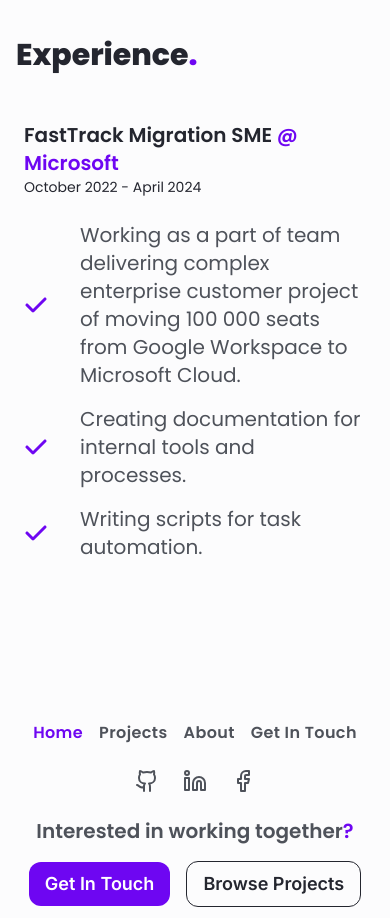
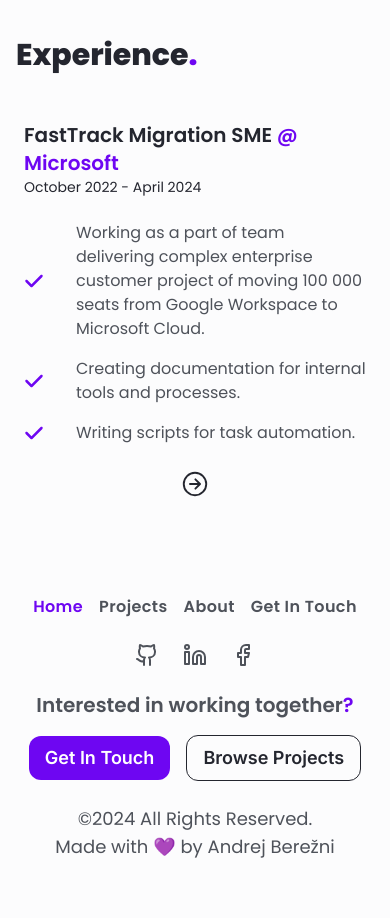
Before and after one commit to AndrejBerezni/Portfolio2024, a Next.js app: page / in a window 390 px wide. Shown: the part 2400-3318 px from the top of the page. Built offline with nearby package versions, Linux system fonts and the light colour scheme.

Commit message:
handle changing slides of ExperienceCatalogue on small screens

```diff
--- a/src/components/home/Experience/ExperienceCard.tsx
+++ b/src/components/home/Experience/ExperienceCard.tsx
@@ -16,7 +16,7 @@ export default function ExperienceCard({
 }) {
   return (
     <article
-      className={clsx('mb-12 px-2', {
+      className={clsx('px-2 md:mb-12', {
         hidden: currentSlide !== index,
         inline: currentSlide === index,
       })}
@@ -44,10 +44,10 @@ export default function ExperienceCard({
             duration: 1,
           }}
           key={desc}
-          className="mb-4 flex items-center gap-8 text-xl text-secondary"
+          className="mb-4 flex items-center gap-8 text-secondary md:text-xl"
         >
           <div>
-            <FaCheck className="text-2xl text-brand" />
+            <FaCheck className="text-xl text-brand md:text-2xl" />
           </div>
           <p>{desc}</p>
         </motion.div>
--- a/src/components/home/Experience/ExperienceCatalogue.tsx
+++ b/src/components/home/Experience/ExperienceCatalogue.tsx
@@ -4,6 +4,7 @@ import { useState } from 'react'
 import { experience } from '@/lib/experience'
 
 import ExperienceCard from './ExperienceCard'
+import ExperienceCatalogueButtons from './ExperienceCatalogueButtons'
 import ExperienceSelector from './ExperienceSelector'
 export default function ExperienceCatalogue() {
   const [currentSlide, setCurrentSlide] = useState<number>(0)
@@ -24,7 +25,7 @@ export default function ExperienceCatalogue() {
   }
 
   return (
-    <div className="my-12 flex w-full flex-col gap-24 md:flex-row">
+    <div className="my-12 flex w-full flex-col gap-2 md:flex-row md:gap-24">
       <ExperienceSelector
         showExperience={selectSlide}
         currentSlide={currentSlide}
@@ -37,6 +38,11 @@ export default function ExperienceCatalogue() {
           index={index}
         />
       ))}
+      <ExperienceCatalogueButtons
+        changeSlide={changeSlide}
+        currentSlide={currentSlide}
+        maxSlide={experience.length - 1}
+      />
     </div>
   )
 }
--- /dev/null
+++ b/src/components/home/Experience/ExperienceCatalogueButtons.tsx
@@ -0,0 +1,35 @@
+import {
+  IoArrowForwardCircleOutline,
+  IoArrowBackCircleOutline,
+} from 'react-icons/io5'
+
+export default function ExperienceCatalogueButtons({
+  changeSlide,
+  currentSlide,
+  maxSlide,
+}: {
+  changeSlide: (direction: 'right' | 'left') => void
+  currentSlide: number
+  maxSlide: number
+}) {
+  return (
+    <div className="flex items-center gap-6 self-center text-3xl md:hidden">
+      {currentSlide !== 0 && (
+        <button
+          onClick={() => changeSlide('left')}
+          className="active:text-brand"
+        >
+          <IoArrowBackCircleOutline />
+        </button>
+      )}
+      {currentSlide < maxSlide && (
+        <button
+          onClick={() => changeSlide('right')}
+          className="active:text-brand"
+        >
+          <IoArrowForwardCircleOutline />
+        </button>
+      )}
+    </div>
+  )
+}
```
